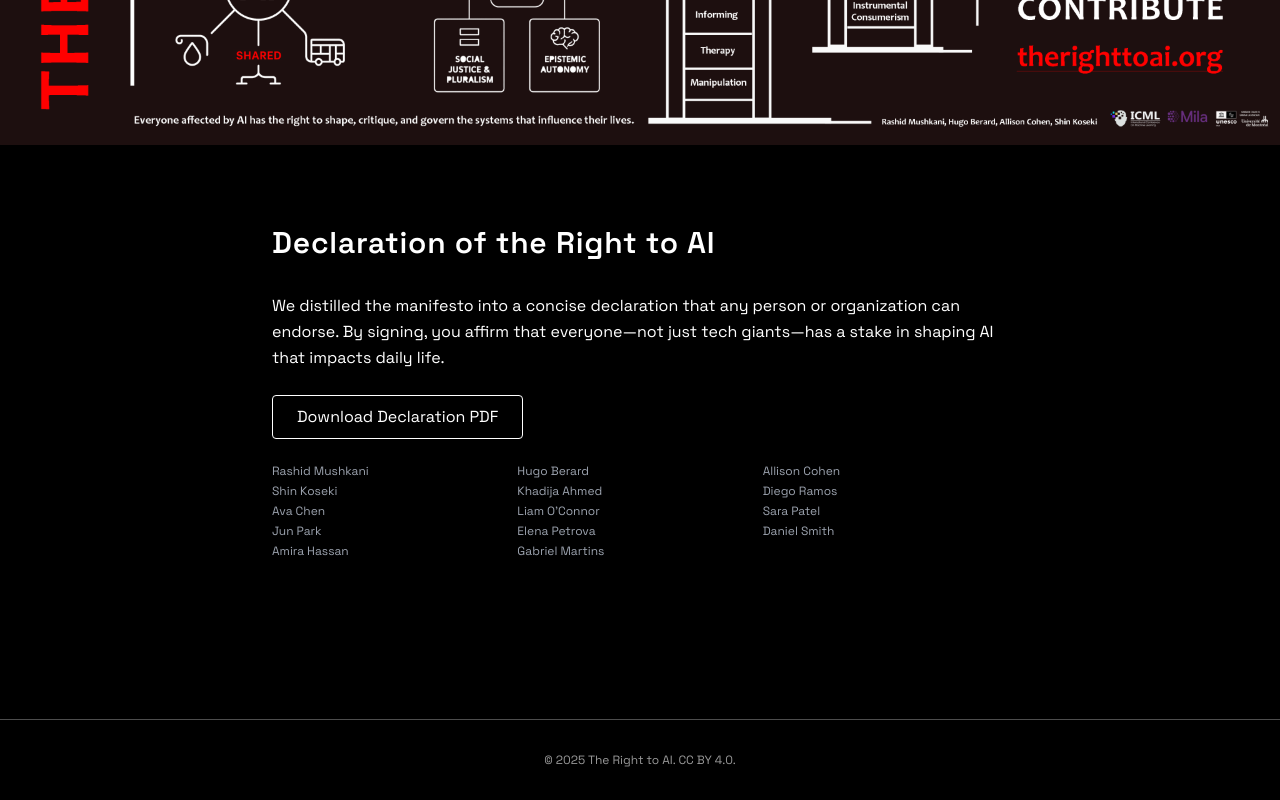
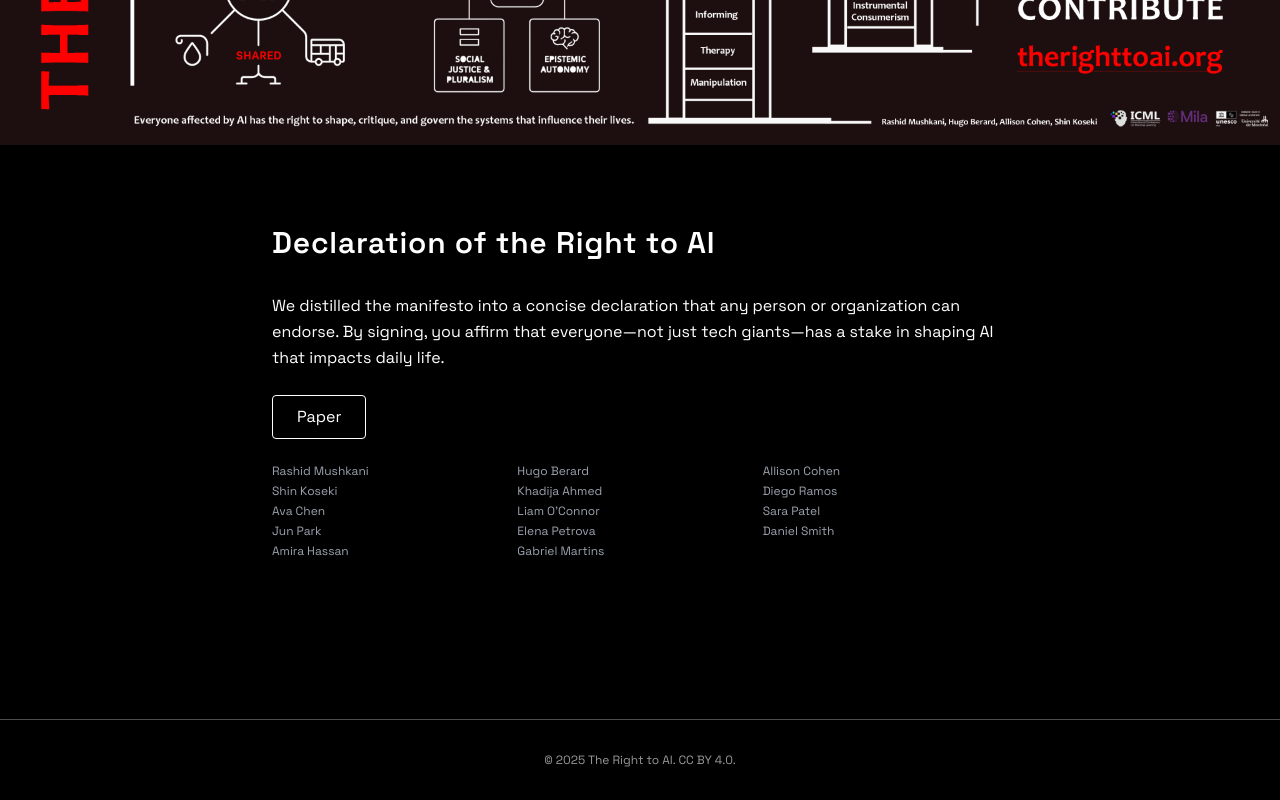
Before and after one commit to rsdmu/therighttoai, a Next.js app: page / in a window 1280 px wide. Shown: the part 1295-2095 px from the top of the page. Built offline with nearby package versions, Linux system fonts and the light colour scheme.

Commit message:
Update gitignore and page layout

```diff
--- a/app/page.tsx
+++ b/app/page.tsx
@@ -26,7 +26,7 @@ export default function Home() {
           href="/declaration.pdf"
           className="inline-block rounded border border-foreground px-6 py-2 text-foreground"
         >
-          Download Declaration PDF
+          Paper
         </a>
 
         <div className="mt-6 grid grid-cols-2 md:grid-cols-3 gap-y-1 text-xs text-gray-400">
```
Also changed, not shown: 1 other file (tests, documents, lock files or other folders).
